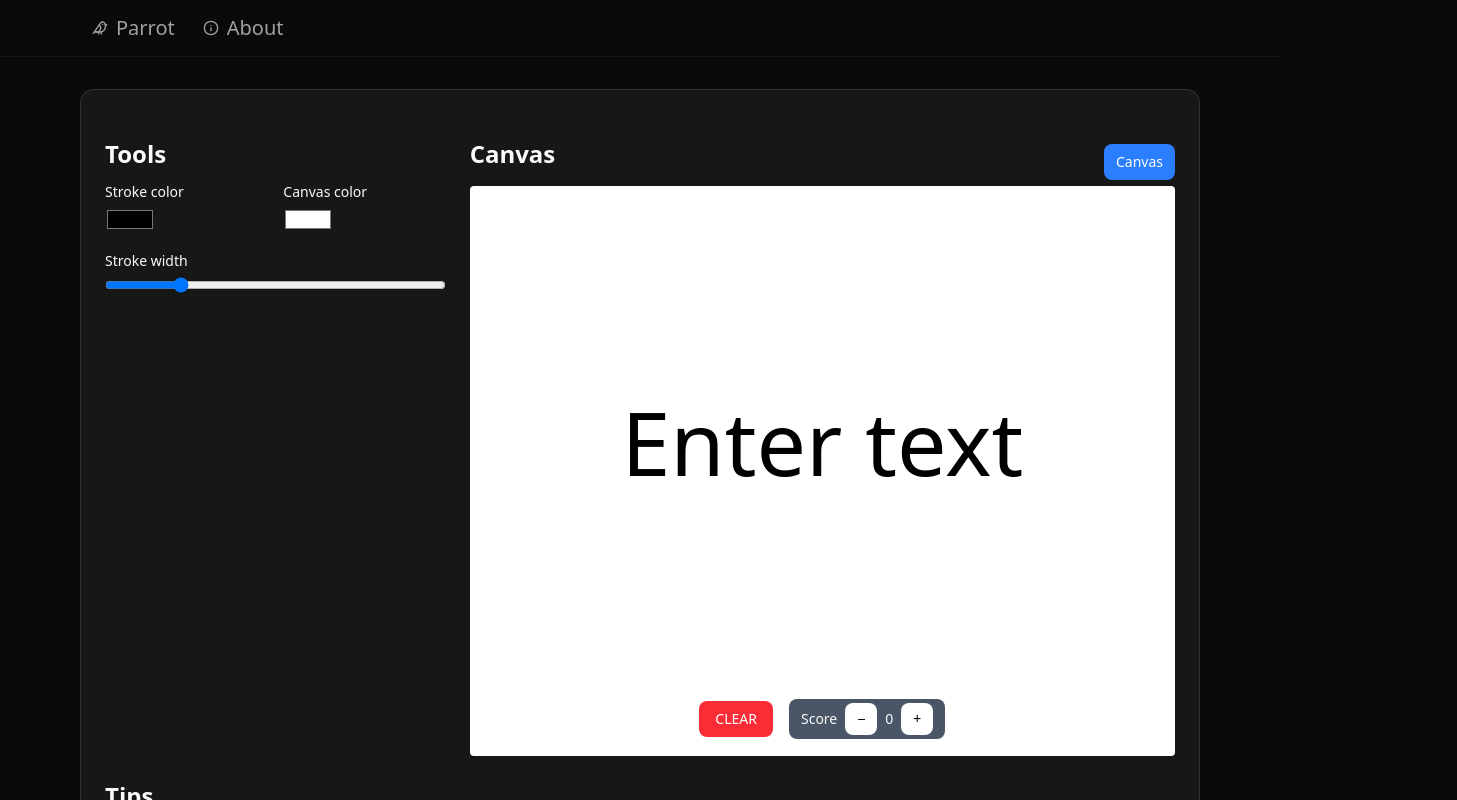
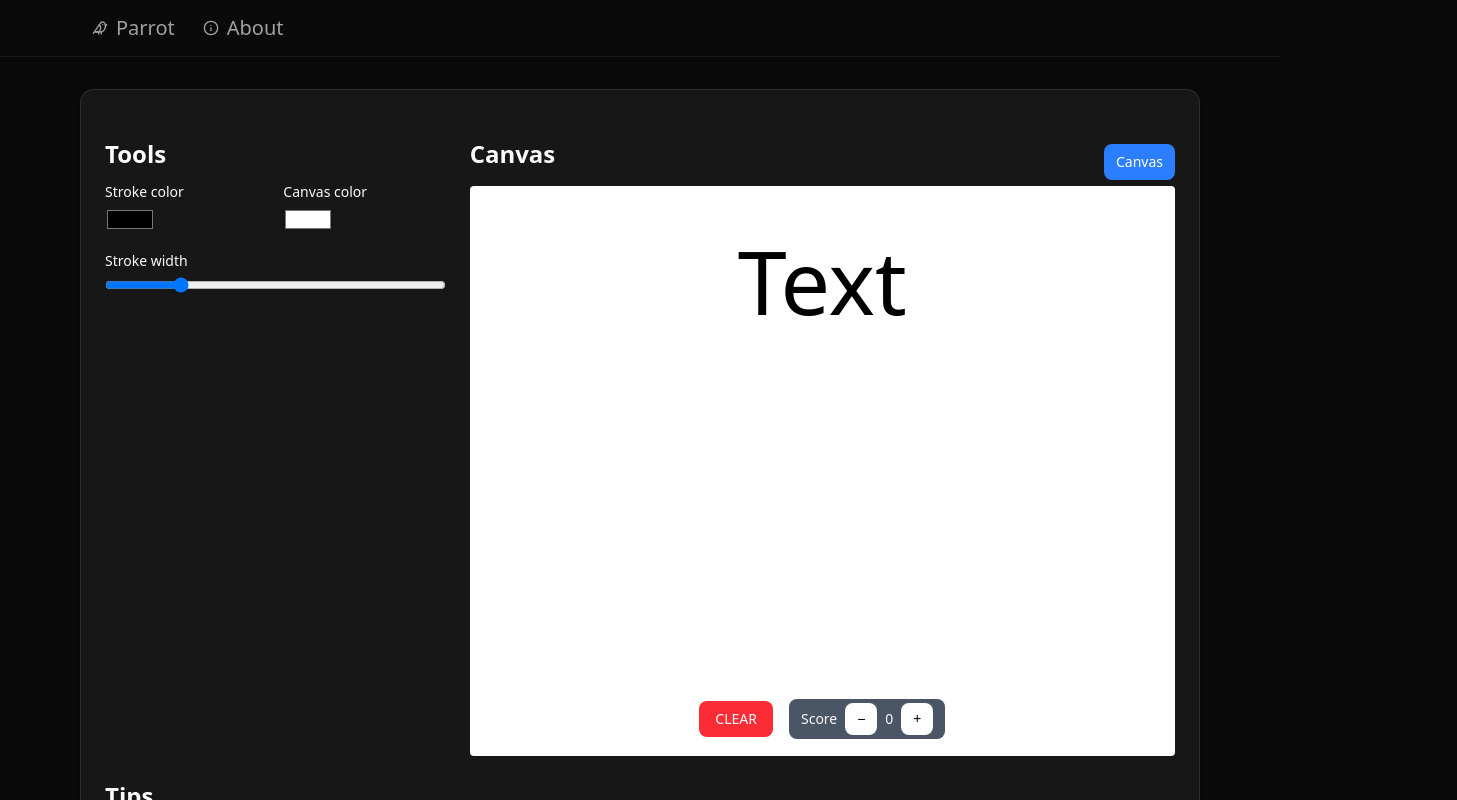
Before and after one commit to WRauch/personalsite, a Next.js app: page /game in a window 1280 px wide. Both pictures are taken after a click on the button "Text". Shown: the top 800 px of the page, 1457 px wide, since content can reach past the window. Built offline with nearby package versions, Linux system fonts and the light colour scheme.

Commit message:
text fix

```diff
--- a/parrot/canvas.js
+++ b/parrot/canvas.js
@@ -15,7 +15,7 @@ export default function Canvas() {
 
   const [score, setScore] = useState(0);
   const [canvasMode, setCanvasMode] = useState(false);
-  const [textInput, setTextInput] = useState("Enter text");
+  const [textInput, setTextInput] = useState("Text");
 
   // responsive canvas height: scale down on smaller screens
   useEffect(() => {
@@ -51,7 +51,6 @@ export default function Canvas() {
   const toggleCanvasMode = () => {
     var test = !canvasMode
     setCanvasMode(test);
-    canvasRef.current?.canvasMode(test);
   };
 
   const handleStrokeWidthChange = (e) => {
@@ -160,7 +159,12 @@ export default function Canvas() {
 
               {canvasMode ? (
                 <div className="w-full bg-white rounded border border-border p-4 flex items-center justify-center" style={{ height: canvasHeight }}>
-                  <input className="text-black text-center text-xl" value={textInput} style={{ fontSize: 88 }} onChange={(e) => setTextInput(e.target.value)}/>
+                  <textarea
+                    className="text-black text-center text-xl resize-none border-none bg-transparent w-full h-full"
+                    value={textInput}
+                    style={{ fontSize: 88, wordWrap: 'break-word', overflowWrap: 'break-word' }}
+                    onChange={(e) => setTextInput(e.target.value)}
+                  />
                 </div>
               ) : (
                 <ReactSketchCanvas
@@ -176,7 +180,7 @@ export default function Canvas() {
                 <div className="mt-4 flex items-center gap-4">
                   <button
                     type="button"
-                    onClick={() => { canvasRef.current?.clearCanvas(); setTextInput("Enter text"); }}
+                    onClick={() => { canvasRef.current?.clearCanvas(); setTextInput("Text"); }}
                     className="inline-flex items-center rounded-md bg-red-500 px-4 py-2 text-sm font-medium text-white hover:bg-red-600"
                   >
                     CLEAR
```
